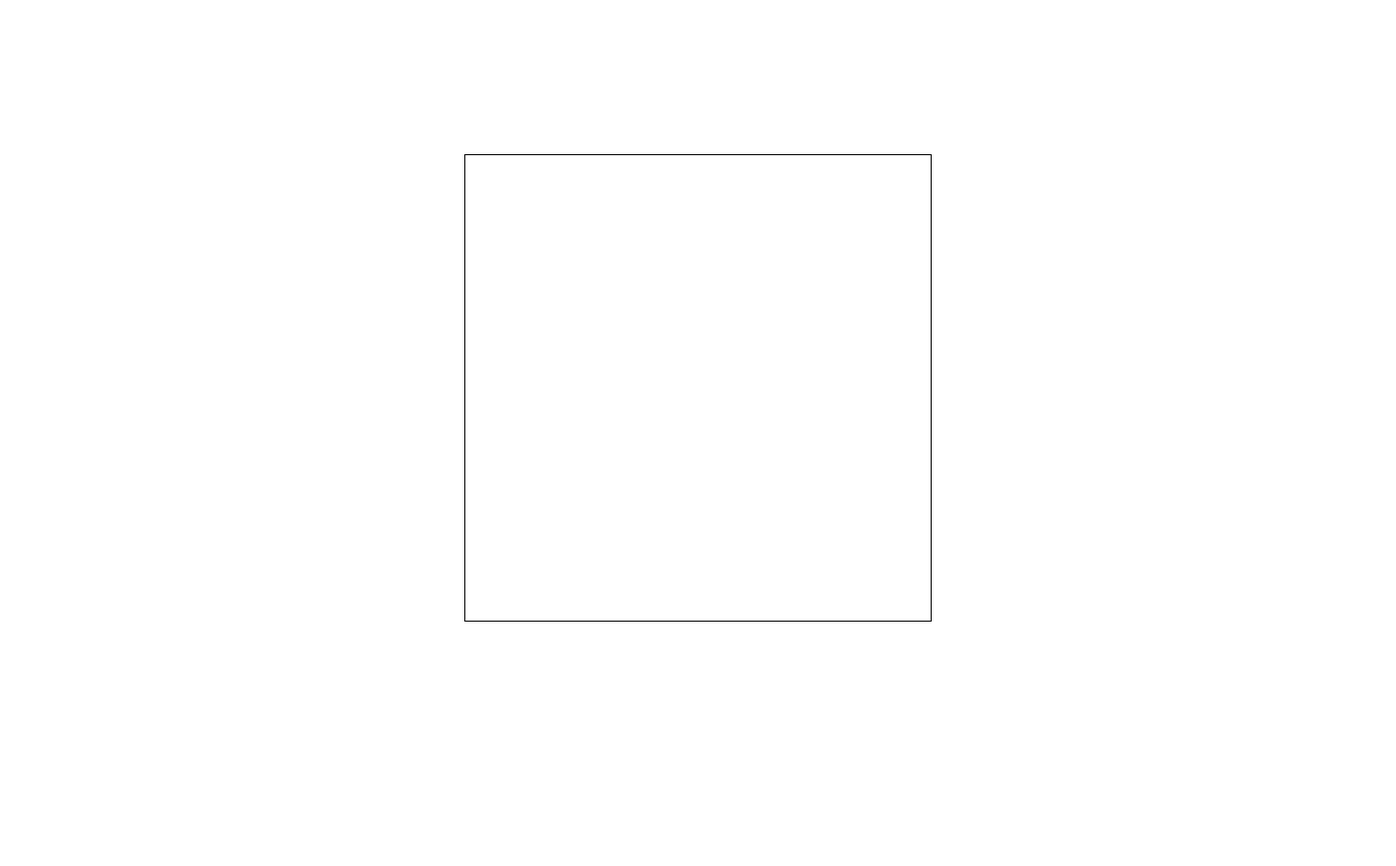
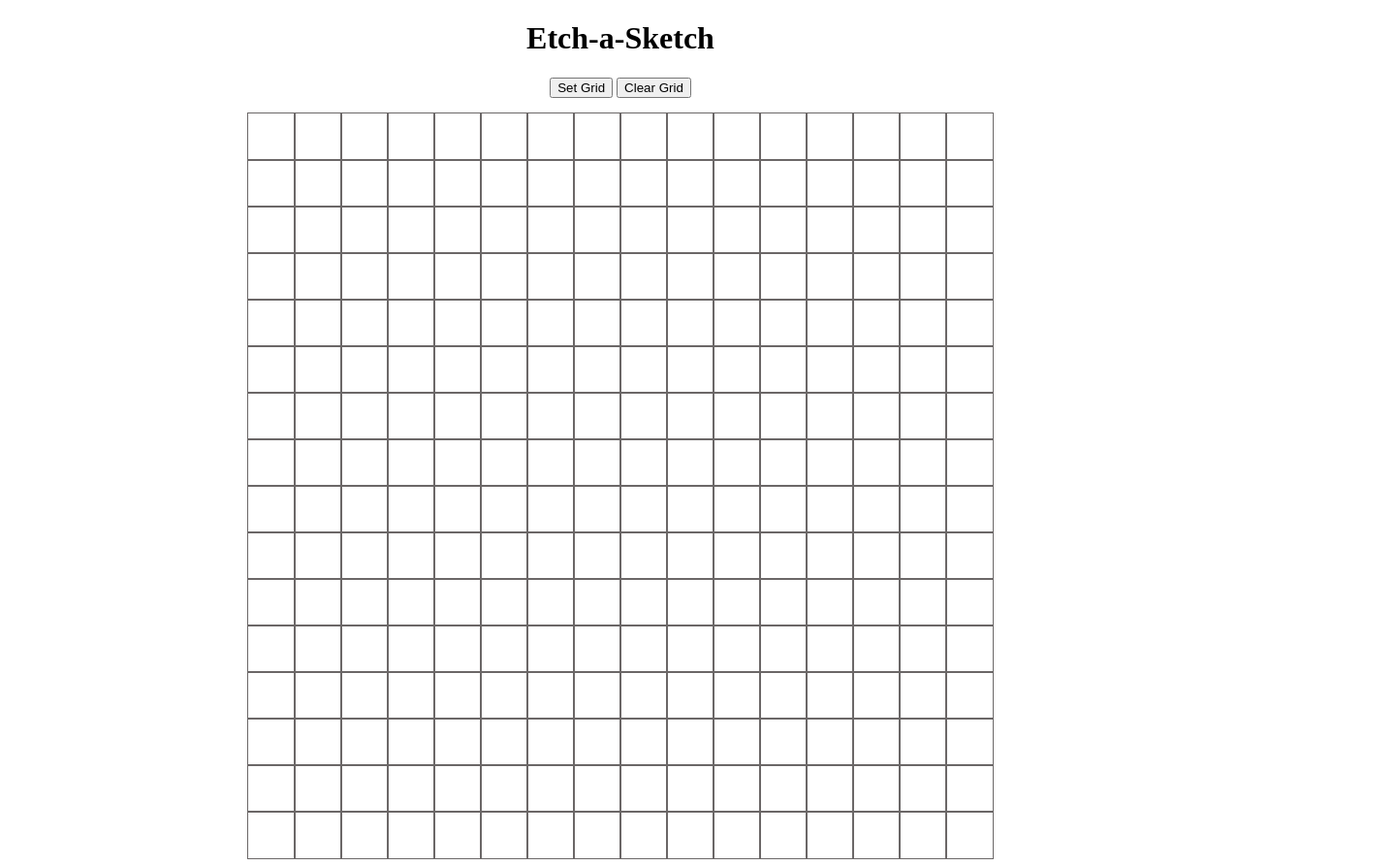
Before and after one commit to aidentmai/TOP-EtchaSketch, a plain HTML site: page index.html in a window 1280 px wide. Shown: the whole page at 97% size, 1440 px wide, since content can reach past the window. Before the commit the page ends 800 px from the top, so only its background shows below. Drawn offline with Linux system fonts and the light colour scheme.

Commit message:
Project completed

```diff
--- a/index.html
+++ b/index.html
@@ -1,15 +1,18 @@
 <!DOCTYPE html>
 <html lang="en">
-<head>
-    <meta charset="UTF-8">
-    <meta name="viewport" content="width=device-width, initial-scale=1.0">
+  <head>
+    <meta charset="UTF-8" />
+    <meta name="viewport" content="width=device-width, initial-scale=1.0" />
     <title>Etch a Sketch</title>
-    <link rel="stylesheet" href="style.css">
-</head>
-<body>
-    <div id="container">
-        <div class="canvas"></div>
-    </div>
-    <script src="script.js"></script>
-</body>
+    <link rel="stylesheet" href="style.css" />
+    <script src="script.js" defer></script>
+  </head>
+  <body>
+    <h1>Etch-a-Sketch</h1>
+    <p>
+      <button id="set" class="btn">Set Grid</button>
+      <button id="clear" class="btn">Clear Grid</button>
+    </p>
+    <div class="container"></div>
+  </body>
 </html>
--- a/script.js
+++ b/script.js
@@ -1,18 +1,50 @@
-const canvas = document.querySelector(".canvas");
+const container = document.querySelector(".container");
+const setGrid = document.querySelector("#set");
+const clearGrid = document.querySelector("#clear");
 
+setGrid.addEventListener("click", changeSize);
+clearGrid.addEventListener("click", toggleClear);
 
+function setColor(e) {
+  e.target.style.backgroundColor = "black";
+}
 
-function drawGrid() {
-  const row = 16;
-  const col = 16;
+function drawGrid(size, eventFunction) {
+  let gridSize = 768 / size;
 
-  for (let i = 0; i < row; ++i) {
-    for (let j = 0; j < col; ++j) {
-      const gridBox = document.createElement("div");
-      gridBox.className = "box";
-      canvas.appendChild(gridBox);
+  for (let i = 0; i < size; i++) {
+    let row = document.createElement("div");
+    row.classList.add("row");
+    for (let i = 0; i < size; i++) {
+      let box = document.createElement("div");
+      box.classList.add("box");
+      box.style.height = gridSize + "px";
+      box.style.width = gridSize + "px";
+      box.addEventListener("mouseover", eventFunction);
+      row.appendChild(box);
     }
+
+    container.appendChild(row);
   }
 }
 
-drawGrid();
+function changeSize() {
+  let size = prompt("Enter the size of your grid (Max: 100)");
+  while ((size < 1) | (size > 100)) {
+    size = prompt("Invalid size! Must be from 1-100");
+  }
+  remover();
+  drawGrid(size, setColor);
+}
+
+function remover() {
+  container.innerHTML = "";
+}
+
+function toggleClear() {
+  let size = container.childElementCount;
+  remover();
+  drawGrid(size, setColor);
+}
+
+drawGrid(16, setColor);
--- a/style.css
+++ b/style.css
@@ -1,32 +1,15 @@
-* {
-  margin: 0;
-  padding: 0;
+h1,
+p {
+  text-align: center;
 }
 
-#container {
-  width: 180vh;
-  min-height: 100vh;
-  height: 100vh;
+.container {
   display: flex;
-  flex-wrap: wrap;
   justify-content: center;
-  align-items: center;
+  width: 768px;
+  margin: 0 auto;
 }
 
 .box {
-  height: 30px;
-  width: 30px;
-  box-sizing: border-box;
+  outline: 1px solid #6b6767;
 }
-
-.box:hover {
-}
-
-.canvas {
-  display: flex;
-  flex-wrap: wrap;
-  width: 480px;
-  height: 480px;
-  border: solid 1px;
-  box-sizing: content-box;
-}
```
